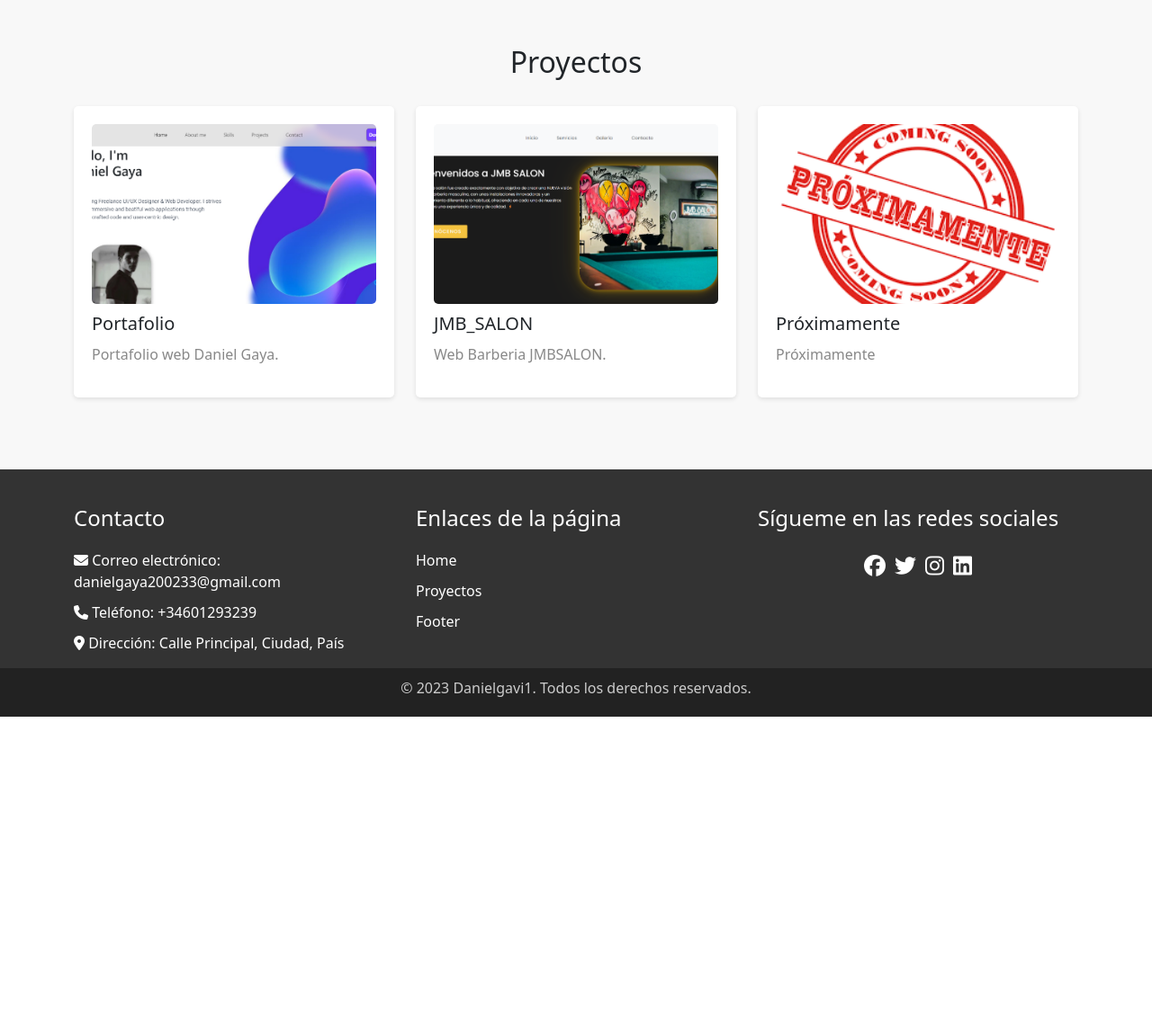
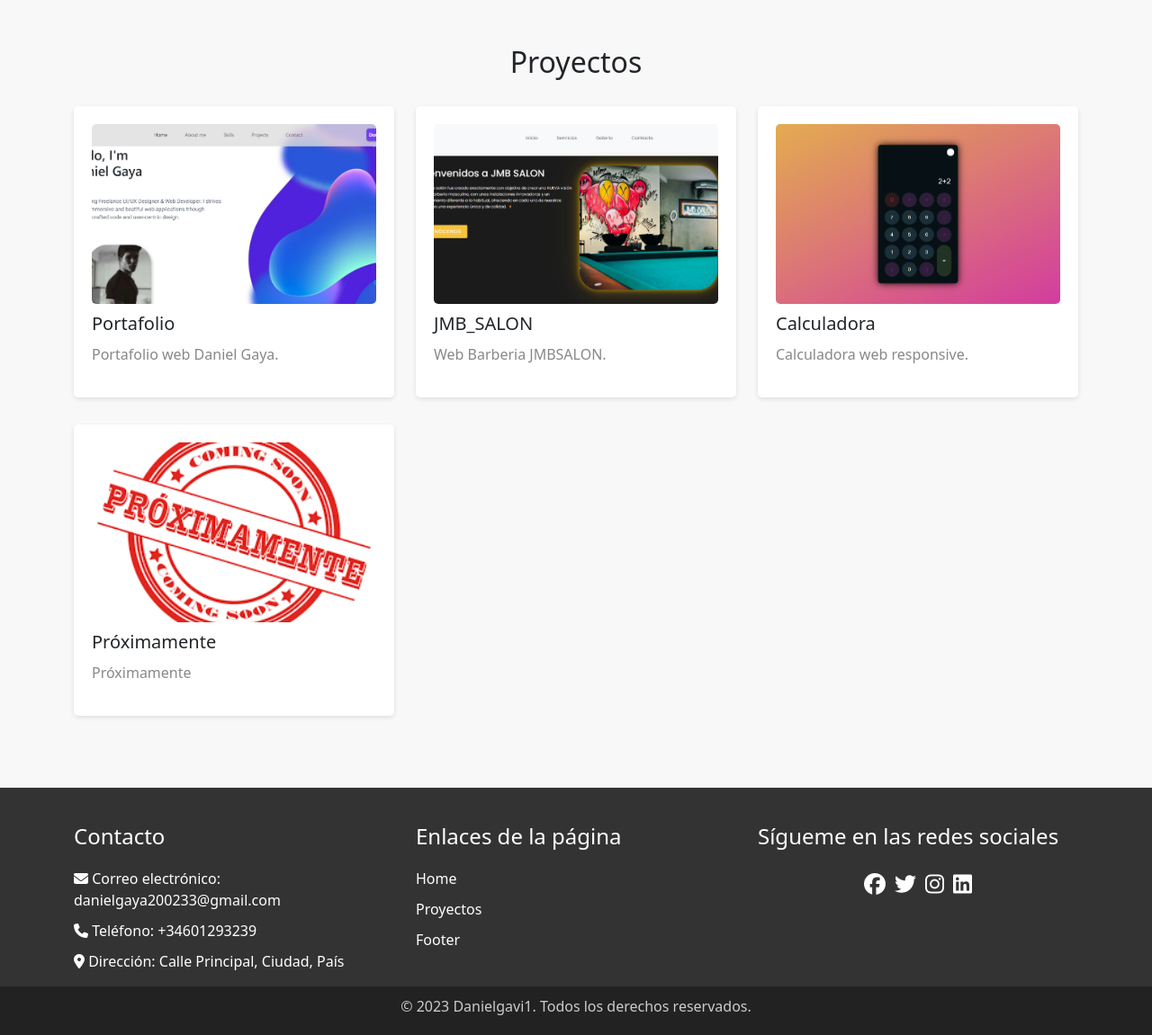
Before and after one commit to Danielgavi1/Danielgavi1.github.io, a PHP site: page / in a window 1280 px wide. Shown: the part 56-1207 px from the top of the page at 90% size. Before the commit the page ends 853 px from the top, so only its background shows below. Run offline with PHP 8.4, Linux system fonts and the light colour scheme; some libraries are stand-ins or nearby versions.

Commit message:
Proyecto Calculadora

```diff
--- a/calculadora/css/styles.css
+++ b/calculadora/css/styles.css
@@ -16,7 +16,7 @@ a {
 }
 
 body {
-    background-image: linear-gradient( to bottom right, rgba(79,51,176,1.0),rgba(210,53,165));
+    background-image: linear-gradient( to bottom right, rgb(229, 180, 75),rgba(210,53,165));
 }
 
 .container {
@@ -104,7 +104,7 @@ button#equal {
 /* light theme */
 
 .calculator {
-    background-color: #fff;
+    background-color: #8777ff;
 }
 
 .calculator #display {
--- a/index.html
+++ b/index.html
@@ -69,11 +69,20 @@
                     </div>
                     <div class="col-lg-4 col-md-6">
                         <div class="project-card">
-                            <img src="img/proximamente.png" alt="Proyecto 3">
-                            <h3>Próximamente</h3>
-                            <p>Próximamente</p>
+                          <a href="calculadora/html/index.html">
+                            <img src="img/calculadora.png" alt="Proyecto 3">
+                          </a>
+                            <h3>Calculadora</h3>
+                            <p>Calculadora web responsive.</p>
                         </div>
                     </div>
+                    <div class="col-lg-4 col-md-6">
+                      <div class="project-card">
+                          <img src="img/proximamente.png" alt="Proyecto 4">
+                          <h3>Próximamente</h3>
+                          <p>Próximamente</p>
+                      </div>
+                  </div>
                     <!-- Agregar más col-lg-4 col-md-6 para más proyectos futuros -->
                 </div>
             </div>
```
Also changed, not shown: img/calculadora.png (added).
